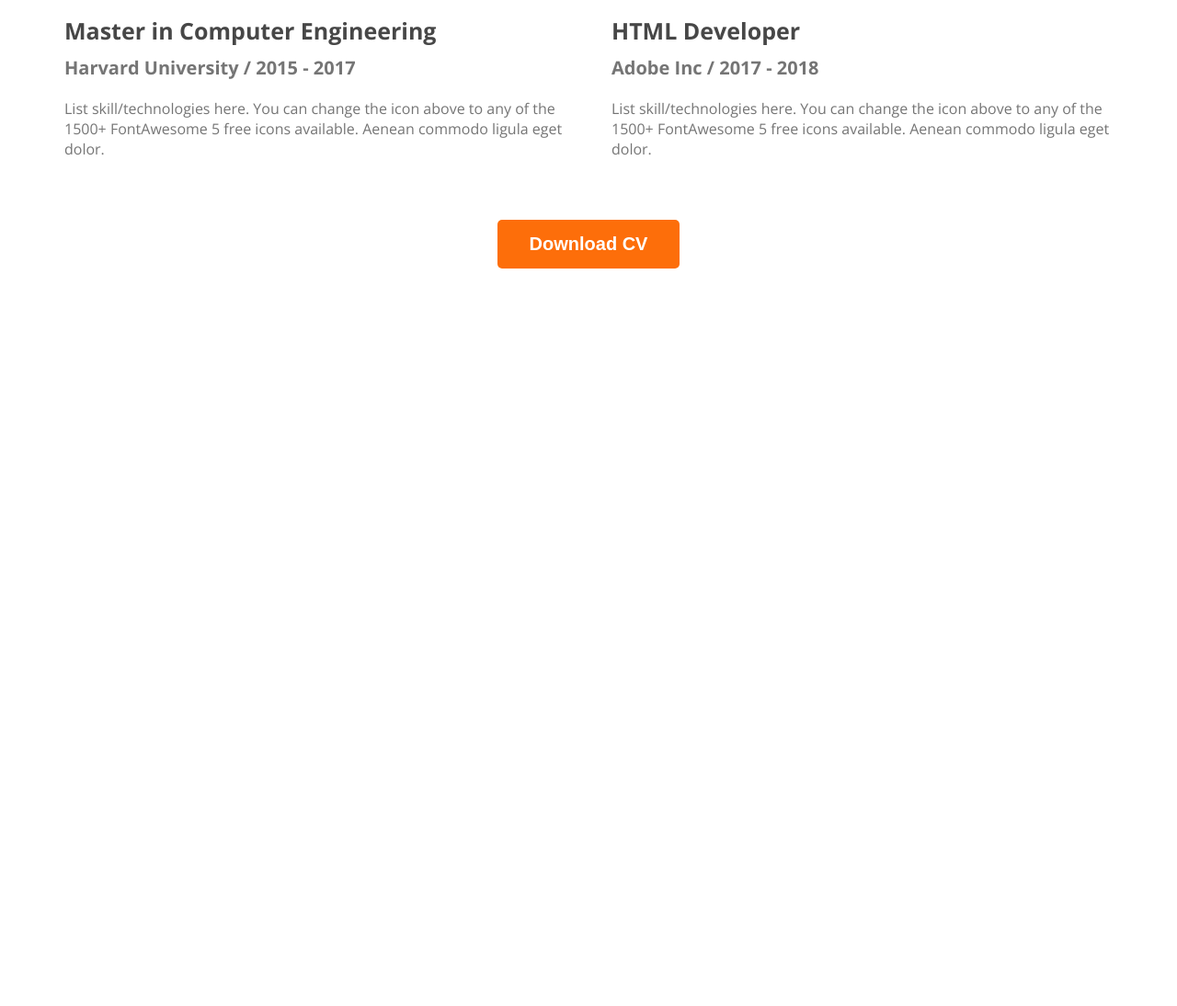
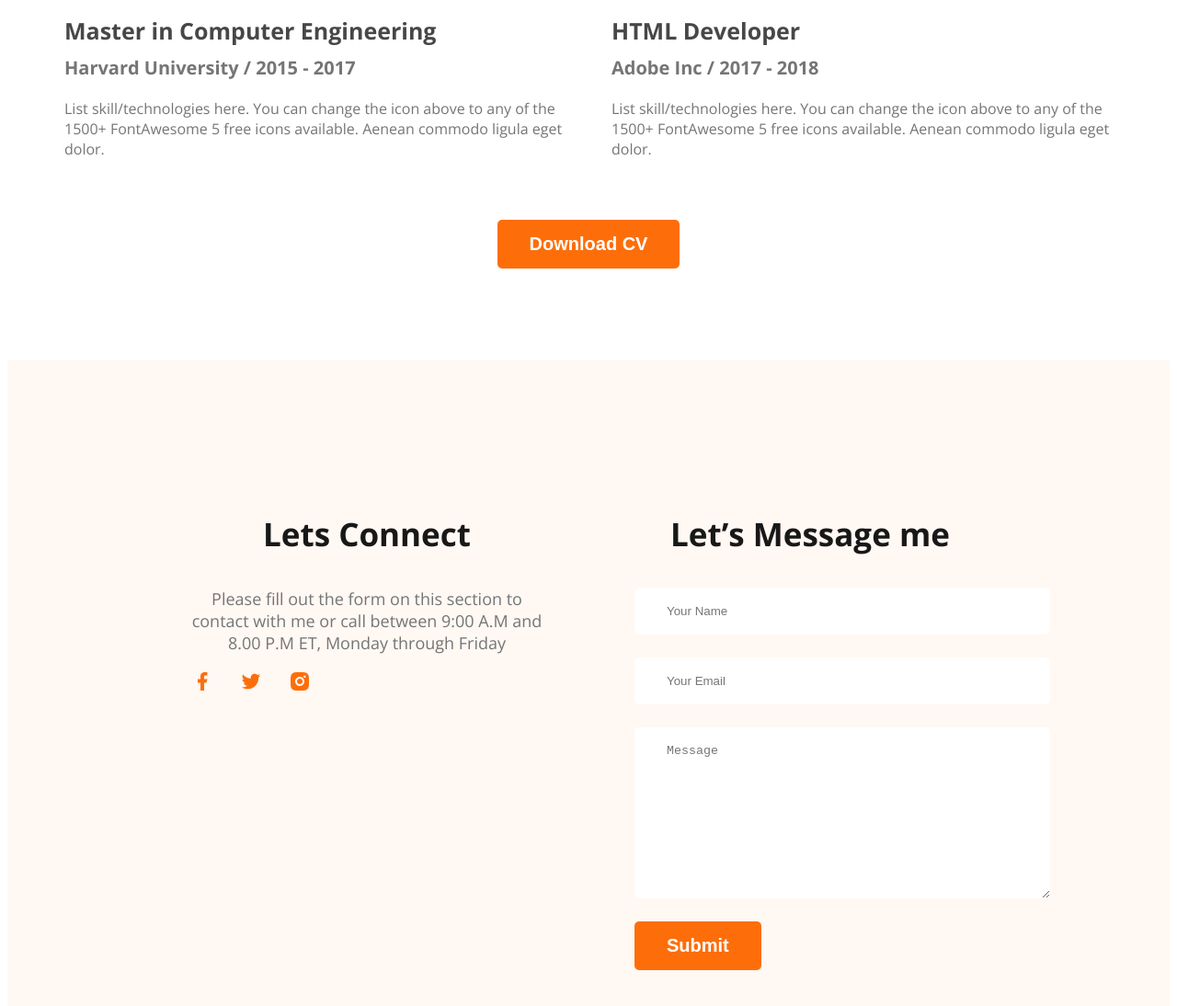
Before and after one commit to AfsanaChoity/portfolio, a plain HTML site: page index.html in a window 1280 px wide. Shown: the part 2865-3959 px from the top of the page at 92% size. Before the commit the page ends 3165 px from the top, so only its background shows below. Drawn offline with nearby package versions, Linux system fonts and the light colour scheme.

Commit message:
adding footer

```diff
--- a/index.html
+++ b/index.html
@@ -177,7 +177,25 @@
     </main>
 
     <footer>
+        <div class="footer-column">
+            <h3 class="section-title">Lets Connect</h3>
+            <p class="section-des">Please fill out the form on this section to contact with me or call between 9:00 A.M and 8.00 P.M ET, Monday through Friday</p>
+            <div class="social">
+                <a href=""><img src="images/icons/facebook.png" alt=""></a>
+                <a href=""><img src="images/icons/twitter.png" alt=""></a>
+                <a href=""><img src="images/icons/insta.png" alt=""></a>
+            </div>
+        </div>
+        <div class="footer-column">
+            <h3 class="section-title">Let’s Message me</h3>
+            <form class="contact">
+                <input type="text" placeholder="Your Name">
+                <input type="email" name="" placeholder="Your Email" id="">
+                <textarea name="" id="" cols="30" rows="10" placeholder="Message"></textarea>
+                <input class="btn-primary" type="submit" value="Submit">
 
+            </form>
+        </div>
     </footer>
 </body>
 
--- a/styles/porfolio.css
+++ b/styles/porfolio.css
@@ -124,7 +124,7 @@ main {
     margin: 0 auto;
 }
 
-main section{
+main section {
     margin-top: 130px;
 }
 
@@ -196,27 +196,28 @@ main section{
 }
 
 /* resume section */
-.resume-title{
-    color:#474747;
+.resume-title {
+    color: #474747;
 
-font-size: 30px;
+    font-size: 30px;
 
-font-weight: 700;
+    font-weight: 700;
 }
 
-.resume-container{
+.resume-container {
     display: flex;
     gap: 50px;
 }
-.resume-item-title{
-    color:#474747;
 
-font-size: 25px;
-font-weight: 700;
-margin-bottom: 10px;
+.resume-item-title {
+    color: #474747;
+
+    font-size: 25px;
+    font-weight: 700;
+    margin-bottom: 10px;
 }
 
-.resume-item-info{
+.resume-item-info {
     color: #757575;
 
     font-size: 20px;
@@ -226,19 +227,49 @@ margin-bottom: 10px;
     margin-top: 0;
 
 }
-.resume-item-des{
+
+.resume-item-des {
     color: #757575;
 
     font-size: 16px;
 
     font-weight: 400;
 }
-.resume-container hr{
+
+.resume-container hr {
     margin-top: 30px;
     margin-bottom: 30px;
 }
 
-.download-cv{
+.download-cv {
     text-align: center;
     margin-top: 50px;
 }
+
+/* footer style */
+footer {
+    display: flex;
+    gap: 100px;
+    background: #FFF8F3;
+    padding: 130px 200px;
+    margin-top: 100px;
+}
+
+.footer-column {
+    width: 50%;
+}
+.social a{
+    margin-right: 25px;
+}
+
+.contact input[type="text"], .contact input[type="email"],
+textarea {
+    display: block;
+    margin-bottom: 25px;
+    padding: 18px 35px;
+    color: #757575;
+    border-radius: 5px;
+    background: #FFF;
+    border: 0;
+    width: 100%;
+}
```
